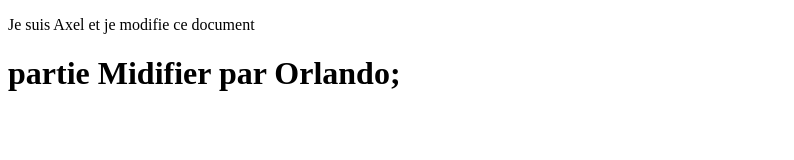
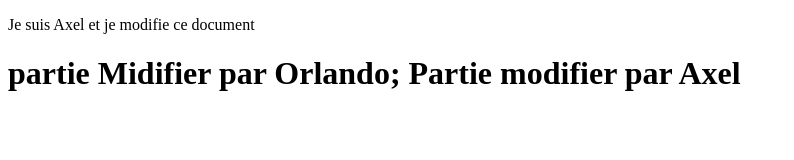
Before and after one commit to D-orlando84/coursGit, a plain HTML site: page Question_3_c.html in a window 1280 px wide. Shown: the whole page, without its empty margins (0-794 px from the left). Drawn offline with Linux system fonts and the light colour scheme.

Commit message:
Update Question_3_c.html

```diff
--- a/Question_3_c.html
+++ b/Question_3_c.html
@@ -5,6 +5,6 @@
     </head>
 <body>
     <p>Je suis Axel et je modifie ce document</p>
-    <h1>partie Midifier par Orlando; </h1>
+    <h1>partie Midifier par Orlando; Partie modifier par Axel </h1>
 </body>
 </html>
```
